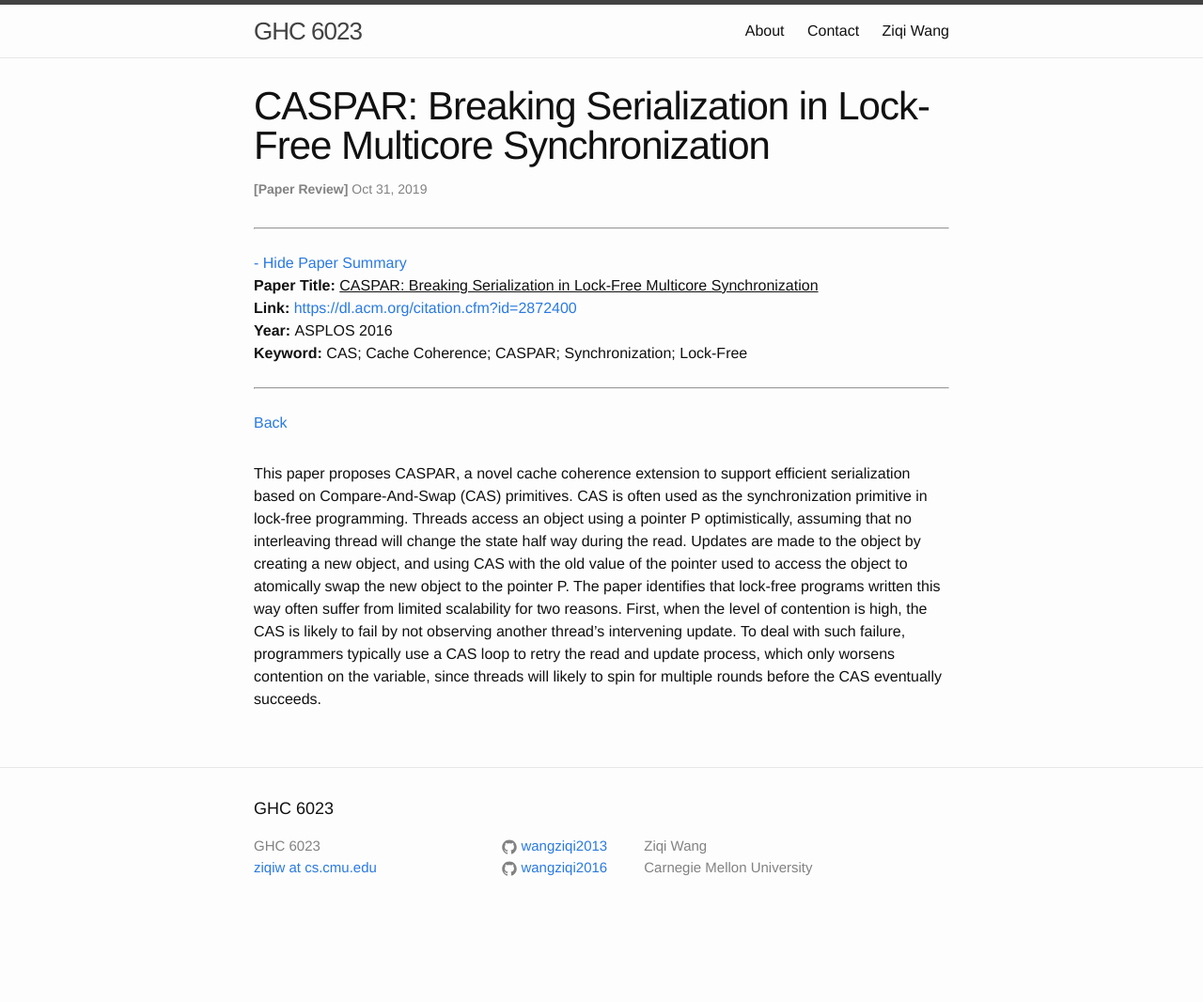
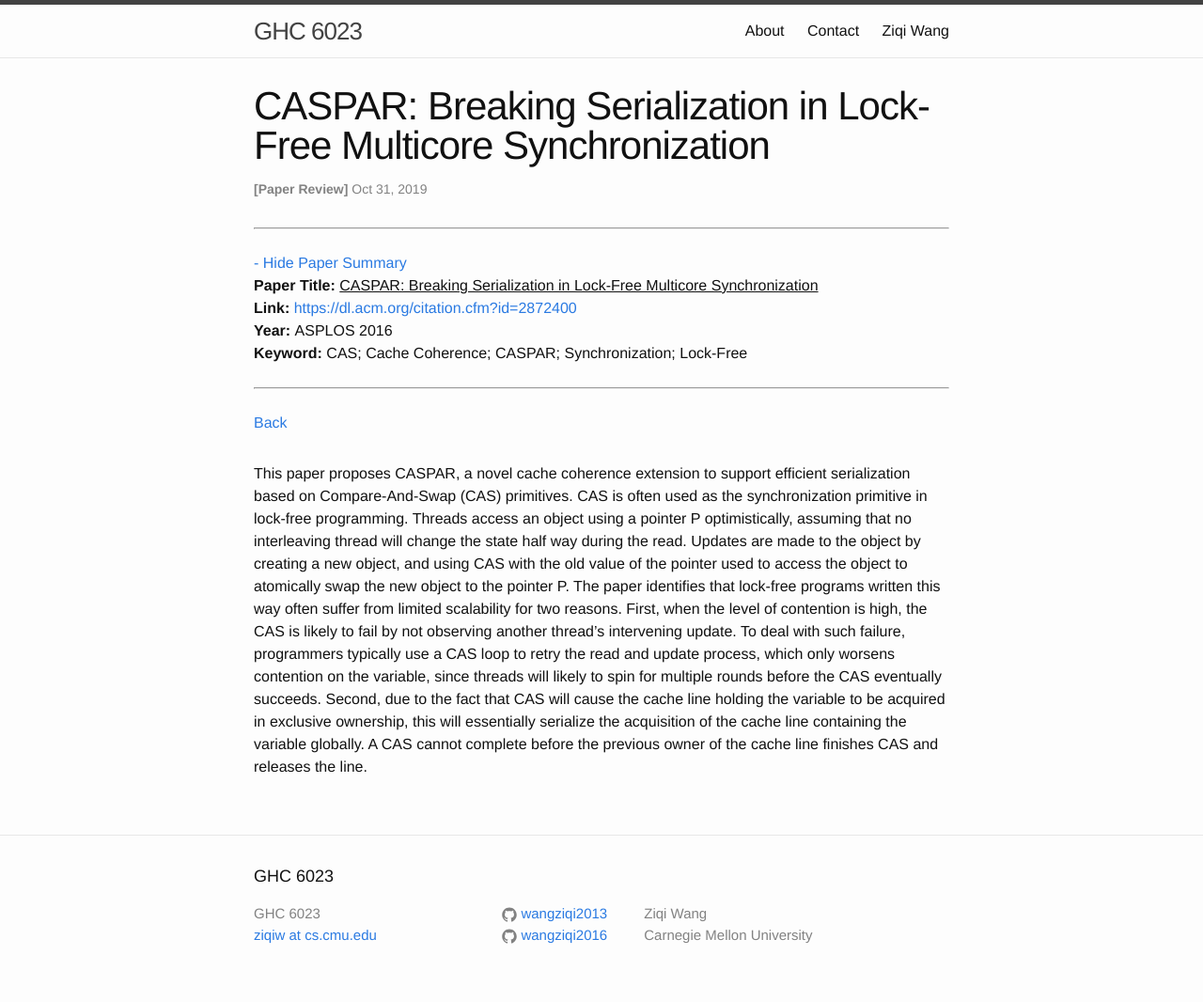
Before and after one commit to wangziqi2013/wangziqi2013.github.io, a Jekyll site: the page built from _posts/2019-10-30-caspar.markdown, in a window 1280 px wide. Shown: the whole page at 94% size. Built offline with Jekyll 4.4.1, drawn with Linux system fonts in a browser that asks for light colours; before the commit the page ends 994 px from its top, so only the background shows below that.

Commit message:
Finish second reason

```diff
--- a/_posts/2019-10-30-caspar.markdown
+++ b/_posts/2019-10-30-caspar.markdown
@@ -21,4 +21,7 @@ the object to atomically swap the new object to the pointer P. The paper identif
 way often suffer from limited scalability for two reasons. First, when the level of contention is high, the CAS is likely
 to fail by not observing another thread's intervening update. To deal with such failure, programmers typically use a
 CAS loop to retry the read and update process, which only worsens contention on the variable, since threads will likely
-to spin for multiple rounds before the CAS eventually succeeds.
+to spin for multiple rounds before the CAS eventually succeeds. Second, due to the fact that CAS will cause the cache line
+holding the variable to be acquired in exclusive ownership, this will essentially serialize the acquisition of the cache
+line containing the variable globally. A CAS cannot complete before the previous owner of the cache line finishes CAS
+and releases the line.
```
